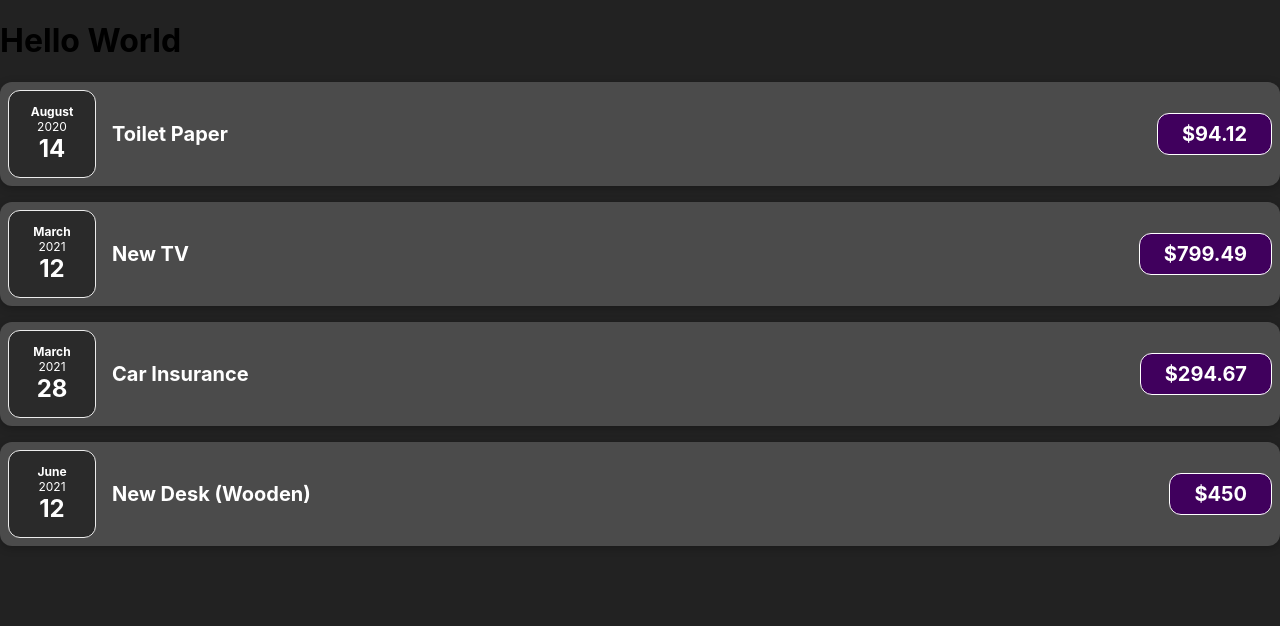
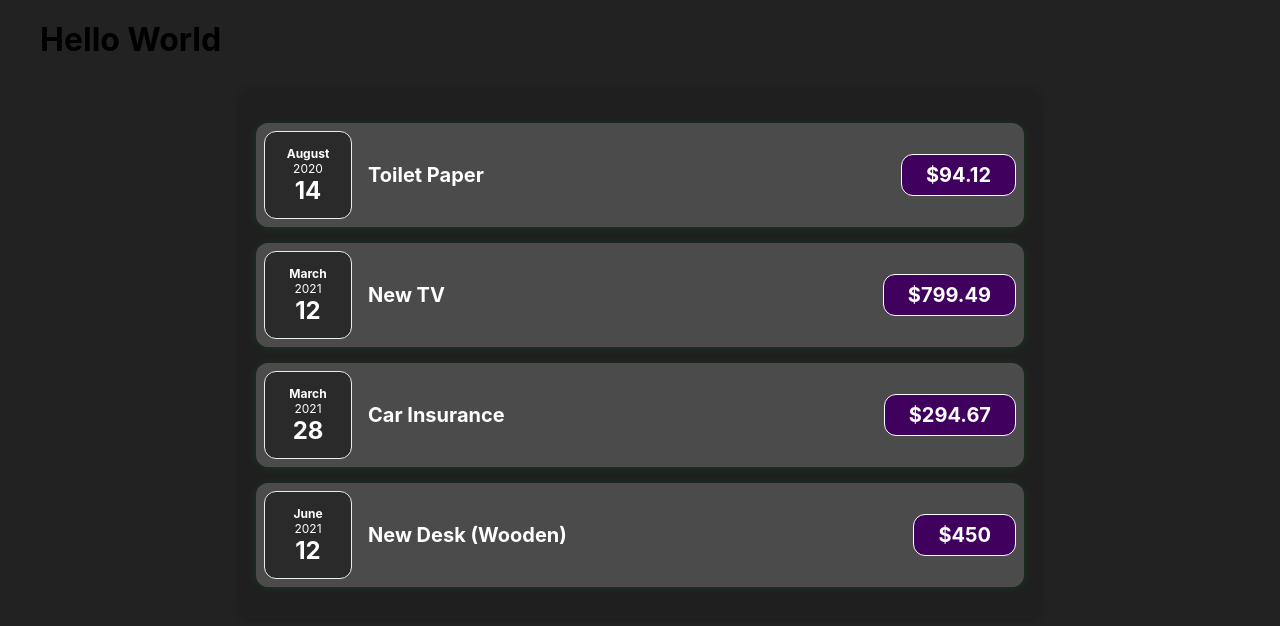
Before and after one commit to g-101/state-and-events-react, a React (Create React App) app: page / in a window 1280 px wide. Shown: the top 626 px of the page. Built offline with nearby package versions, Linux system fonts and the light colour scheme.

Commit message:
conceito de children

```diff
--- /dev/null
+++ b/src/App.css
@@ -0,0 +1,3 @@
+h1 {
+  margin: 20px 40px;
+}
--- a/src/App.js
+++ b/src/App.js
@@ -1,4 +1,5 @@
-import { ExpenseItem } from './components/Expenses/ExpenseItem';
+import { Expenses } from './components/Expenses/Expenses';
+import './App.css';
 
 function App() {
   const expenses = [
@@ -27,10 +28,7 @@ function App() {
     <div>
       <h1>Hello World</h1>
       {/* Passamos dados para outros componentes atraves de atributos */}
-      <ExpenseItem title={expenses[0].title} amount={expenses[0].amount} date={expenses[0].date} />
-      <ExpenseItem title={expenses[1].title} amount={expenses[1].amount} date={expenses[1].date} />
-      <ExpenseItem title={expenses[2].title} amount={expenses[2].amount} date={expenses[2].date} />
-      <ExpenseItem title={expenses[3].title} amount={expenses[3].amount} date={expenses[3].date} />
+      <Expenses expenses={expenses} />
     </div>
   );
 }
--- a/src/components/Expenses/ExpenseItem.js
+++ b/src/components/Expenses/ExpenseItem.js
@@ -1,21 +1,23 @@
 import './ExpenseItem.css';
+import { Card } from '../UI/Card';
 import { ExpenseDate } from './ExpenseDate';
 // Um componente é apenas uma função em javascript
 // Para usar um componente em qualquer lugar, deve-se exporta-lo.
 export const ExpenseItem = props => {
   // com o unico parametro recebemos todos os dados que foram passado a esse componente.
   // o parametro props recebe um objeto com todos os atributos.
-  console.log(props);
+  console.log(props.expense);
 
   // Um componente retorna apenas um elemento por vez
   return (
     //  para aplicar o css colocamos className. Aqui o JSX por debaixo dos panos é apenas javascript no final.
-    <div className="expense-item">
-      <ExpenseDate date={props.date} />
+    // children são componentes dentro de outro custom componente.
+    <Card className="expense-item">
+      <ExpenseDate date={props.expense.date} />
       <div className="expense-item__description">
-        <h2>{props.title}</h2>
-        <div className="expense-item__price">${props.amount}</div>
+        <h2>{props.expense.title}</h2>
+        <div className="expense-item__price">${props.expense.amount}</div>
       </div>
-    </div>
+    </Card>
   );
 };
--- a/src/components/Expenses/Expenses.css
+++ b/src/components/Expenses/Expenses.css
@@ -1,56 +1,9 @@
-.expense-item {
-  display: flex;
-  justify-content: space-between;
-  align-items: center;
-  box-shadow: 0 2px 8px rgba(0, 0, 0, 0.25);
-  padding: 0.5rem;
-  margin: 1rem 0;
+.expenses {
+  padding: 1rem;
+  background-color: rgb(31, 31, 31);
+  margin: 2rem auto;
+  width: 50rem;
+  max-width: 95%;
   border-radius: 12px;
-  background-color: #4b4b4b;
+  box-shadow: 0 1px 8px rgba(0, 0, 0, 0.25);
 }
-
-.expense-item__description {
-  display: flex;
-  flex-direction: column;
-  gap: 1rem;
-  align-items: flex-end;
-  flex-flow: column-reverse;
-  justify-content: flex-start;
-  flex: 1;
-}
-
-.expense-item h2 {
-  color: #3a3a3a;
-  font-size: 1rem;
-  flex: 1;
-  margin: 0 1rem;
-  color: white;
-}
-
-.expense-item__price {
-  font-size: 1rem;
-  font-weight: bold;
-  color: white;
-  background-color: #40005d;
-  border: 1px solid white;
-  padding: 0.5rem;
-  border-radius: 12px;
-}
-
-@media (min-width: 580px) {
-  .expense-item__description {
-    flex-direction: row;
-    align-items: center;
-    justify-content: flex-start;
-    flex: 1;
-  }
-
-  .expense-item__description h2 {
-    font-size: 1.25rem;
-  }
-
-  .expense-item__price {
-    font-size: 1.25rem;
-    padding: 0.5rem 1.5rem;
-  }
-}
--- a/src/components/Expenses/Expenses.js
+++ b/src/components/Expenses/Expenses.js
@@ -1,20 +1,16 @@
 import './Expenses.css';
+import { ExpenseItem } from './ExpenseItem';
 // Um componente é apenas uma função em javascript
 // Para usar um componente em qualquer lugar, deve-se exporta-lo.
-export const ExpenseItem = props => {
-  // com o unico parametro recebemos todos os dados que foram passado a esse componente.
-  // o parametro props recebe um objeto com todos os atributos.
-  console.log(props);
-
+export const Expenses = props => {
   // Um componente retorna apenas um elemento por vez
   return (
     //  para aplicar o css colocamos className. Aqui o JSX por debaixo dos panos é apenas javascript no final.
-    <div className="expense-item">
-      <div>{props.date.toLocaleString('en-GB', { timeZone: 'UTC' })}</div>
-      <div className="expense-item__description">
-        <h2>{props.title}</h2>
-        <div className="expense-item__price">${props.amount}</div>
-      </div>
+    <div className="expenses">
+      <ExpenseItem expense={props.expenses[0]} />
+      <ExpenseItem expense={props.expenses[1]} />
+      <ExpenseItem expense={props.expenses[2]} />
+      <ExpenseItem expense={props.expenses[3]} />
     </div>
   );
 };
--- /dev/null
+++ b/src/components/UI/Card.css
@@ -0,0 +1,4 @@
+.card {
+  border-radius: 12px;
+  box-shadow: 0 1px 8px rgba(0, 129, 43, 0.25);
+}
--- /dev/null
+++ b/src/components/UI/Card.js
@@ -0,0 +1,8 @@
+// Vai servir como um shell para qualquer grupo de componentes
+import './Card.css';
+export const Card = props => {
+  // children é uma plavra reservada e que sera sempre o conteudo entre a tag de abertura e fechamento
+  // classes serve para juntar(concatenar) com a classe que esta no children.
+  const classes = 'card ' + props.className;
+  return <div className={classes}>{props.children}</div>;
+};
```
